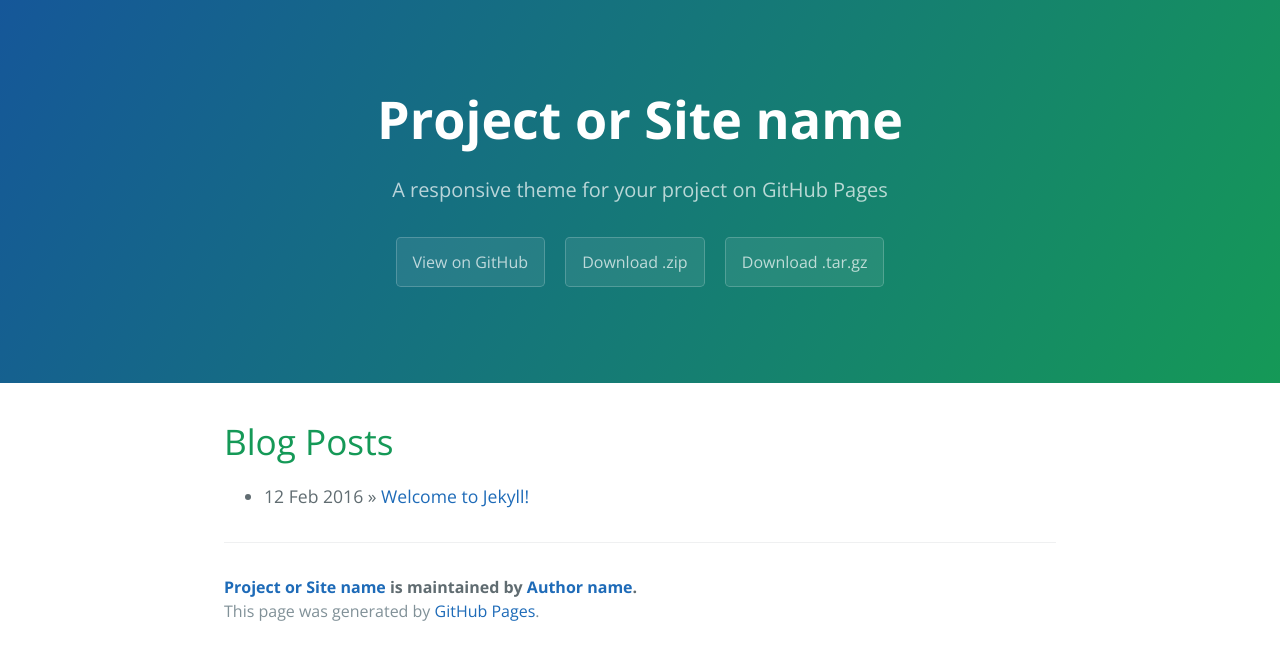
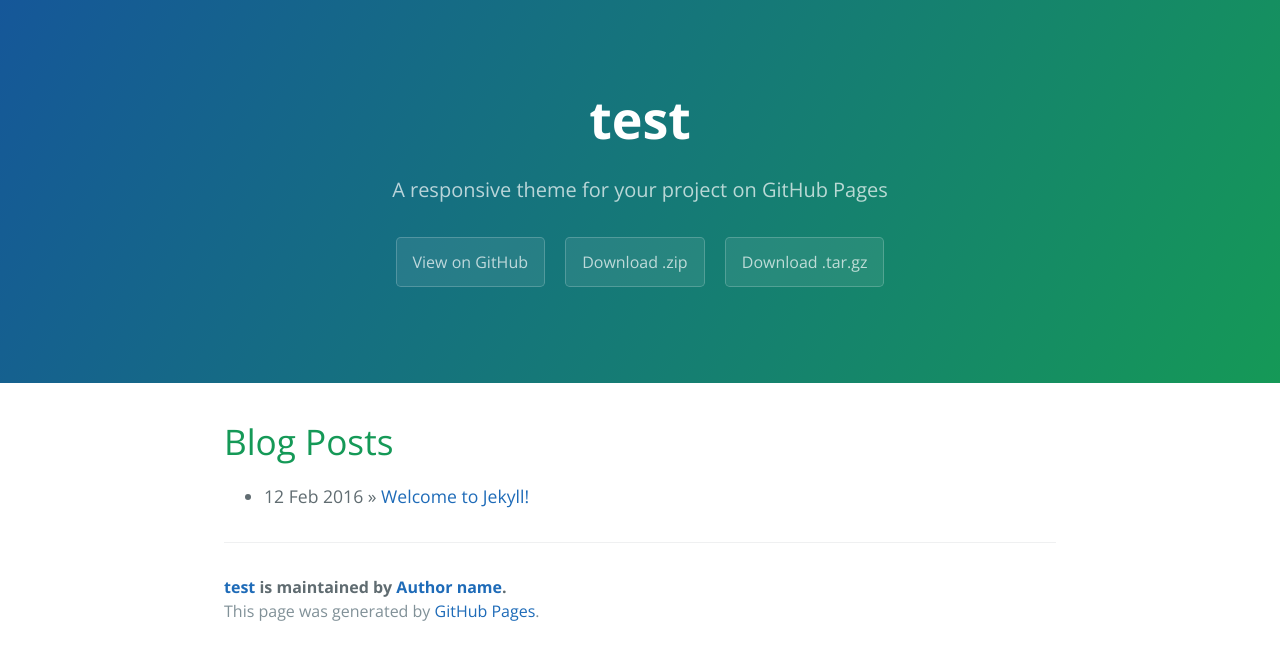
Before and after one commit to reflectionie/reflectionie.github.io, a Jekyll site: the page built from index.html, in a window 1280 px wide. Shown: the top 660 px of the page. Built offline with Jekyll 4.4.1, drawn with Linux system fonts in a browser that asks for light colours; the list of posts is cut into pages by our own code.

Commit message:
test commit

```diff
--- a/_config.yml
+++ b/_config.yml
@@ -1,5 +1,5 @@
 # Setup
-title:        Project or Site name
+title:        test
 tagline:      A responsive theme for your project on GitHub Pages
 baseurl:      ""
 paginate:     1
```
Also changed, not shown: 1 other file.
